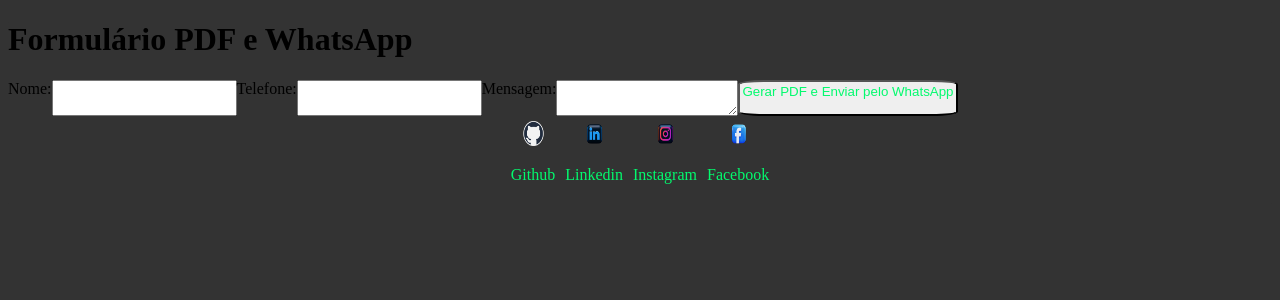
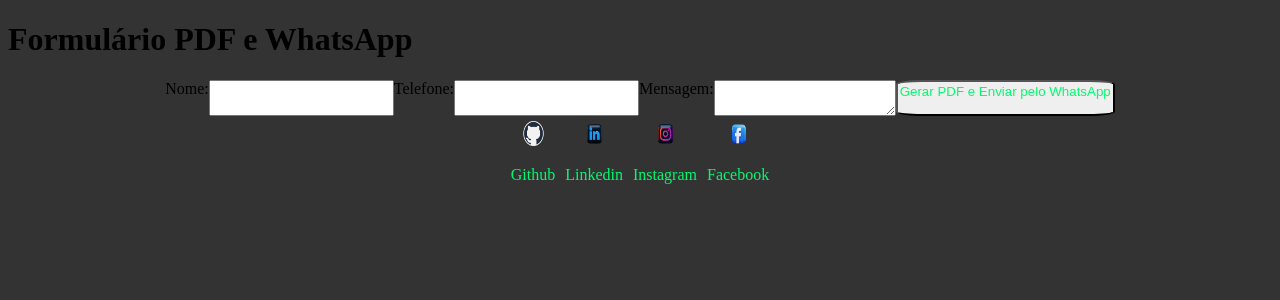
Before and after one commit to vl56/blog, a PHP site: page /contato.html in a window 1280 px wide. Shown: the top 300 px of the page. Run offline with PHP 8.4, Linux system fonts and the light colour scheme; some libraries are stand-ins or nearby versions.

Commit message:
Update style.css

```diff
--- a/estilos/style.css
+++ b/estilos/style.css
@@ -163,7 +163,8 @@ button {
 form {
 
     display: flex;
-    text-align: center;
+    justify-content: center;
+
 
 }
 /*----------------------------------------------------*/
```
